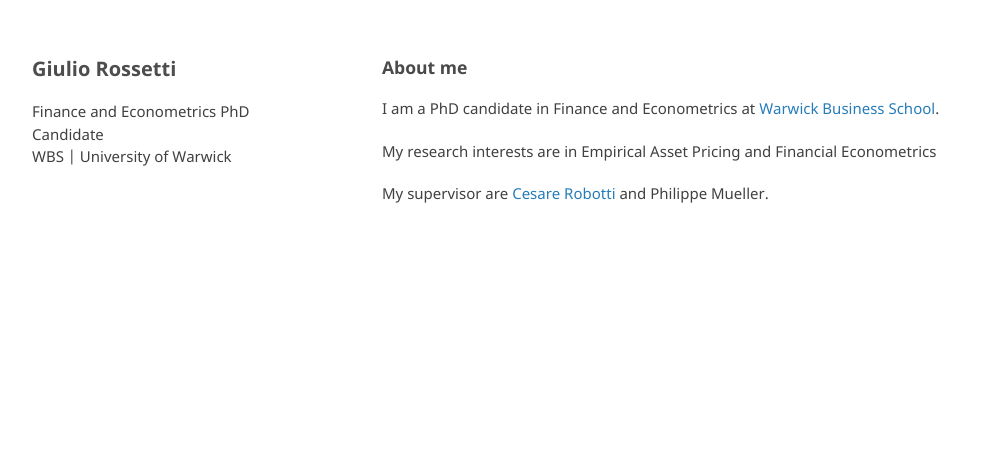
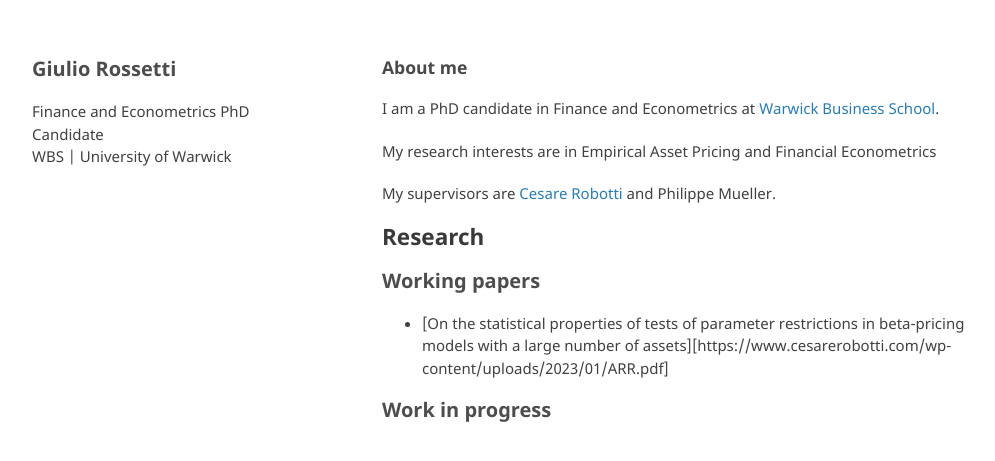
Before and after one commit to GiulioRossetti94/giuliorossetti94.github.io, a Jekyll site: the page built from index.md, in a window 1280 px wide. Shown: the top 461 px of the page, without its empty margins (133-1128 px from the left). Built offline with Jekyll 4.4.1, drawn with Linux system fonts in a browser that asks for light colours; the repository's description, which GitHub fills in, is left out; our own code applies the rules of GitHub Pages for plain Markdown files.

Commit message:
adding research

```diff
--- a/index.md
+++ b/index.md
@@ -8,4 +8,11 @@ I am a PhD candidate in Finance and Econometrics at [Warwick Business School](ht
 
 My research interests are in Empirical Asset Pricing and Financial Econometrics
 
-My supervisor are [Cesare Robotti](https://cesarerobotti.com) and Philippe Mueller.
+My supervisors are [Cesare Robotti](https://cesarerobotti.com) and Philippe Mueller.
+
+## Research
+
+# Working papers
+- [On the statistical properties of tests of parameter restrictions in beta-pricing models with a large number of assets][https://www.cesarerobotti.com/wp-content/uploads/2023/01/ARR.pdf]
+
+# Work in progress
```
